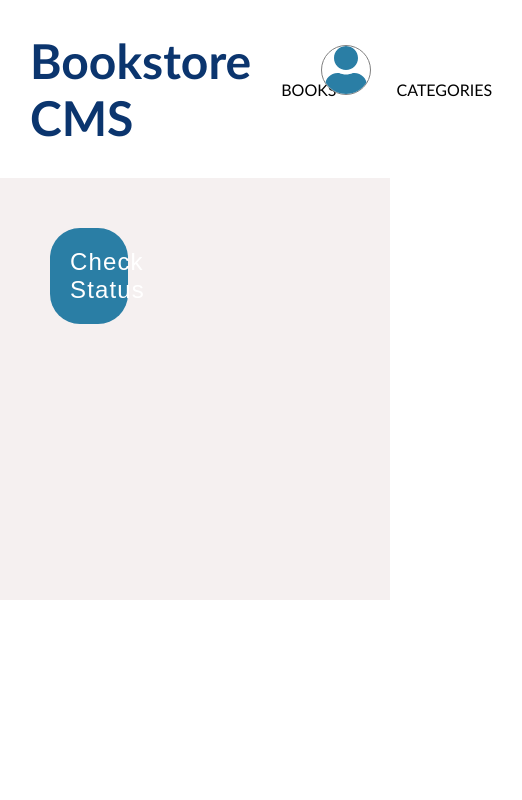
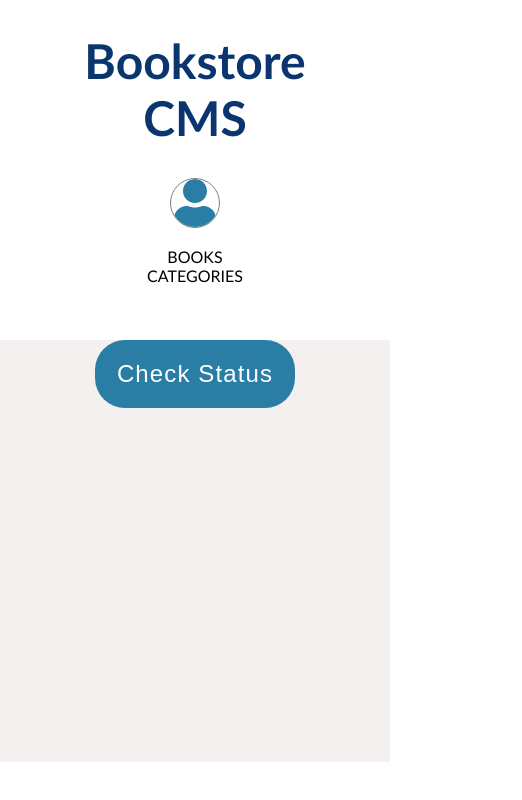
Before and after one commit to trace-kadenyi/Bookstore-App, a React (Create React App) app: page /categories in a window 390 px wide. Shown: the top 800 px of the page, 522 px wide, since content can reach past the window. Built offline with nearby package versions, Linux system fonts and the light colour scheme.

Commit message:
Add styling to the bookstore

```diff
--- a/src/Components/Books/BookItem.js
+++ b/src/Components/Books/BookItem.js
@@ -16,12 +16,12 @@ const BookItem = ({
 
   const handleRemove = () => {
     dispatch(removeBook(id));
-    swal('Done!', `${title} successfully removed`, 'success');
+    swal('Done!', `${title} has been successfully removed`, 'success');
   };
 
   return (
     <li className="bookitem">
-      <div>
+      <div className="head-section">
         <h4 className="genre">{category}</h4>
         <h3 className="title">{title}</h3>
         <p className="author">{author}</p>
@@ -38,15 +38,19 @@ const BookItem = ({
       </div>
       <div className="percentage">
         <CircularProgressbar
-          style={{ width: 65, height: 65 }}
+          style={{ width: 55, height: 85 }}
           value={progress}
           text={`${progress}%`}
         />
-        Completed
+        <span className="span">Completed</span>
       </div>
       <div>
         <h3 className="chapter">CURRENT CHAPTER</h3>
-        <p className="verse">{chapter}</p>
+        <p className="verse">
+          Chapter
+          {' '}
+          { chapter }
+        </p>
         <button type="button" className="update">UPDATE PROGRESS</button>
       </div>
     </li>
--- a/src/Components/Books/BookList.js
+++ b/src/Components/Books/BookList.js
@@ -1,11 +1,11 @@
 import React, { useEffect } from 'react';
 import { useSelector, useDispatch } from 'react-redux/es/exports';
 import BookItem from './BookItem';
-import { fetchBooks } from '../../redux/books/books';
+import { fetchBooks, selectAllBooks } from '../../redux/books/books';
 import Form from './Form';
 
 const BookList = () => {
-  const books = useSelector((state) => state.books);
+  const books = useSelector(selectAllBooks);
   const dispatch = useDispatch();
 
   useEffect(() => {
--- a/src/Components/Books/Books.css
+++ b/src/Components/Books/Books.css
@@ -13,7 +13,8 @@
 .bookitem {
   border: 1px rgb(200, 194, 194) solid;
   background-color: white;
-  display: flex;
+  display: grid;
+  grid-template-columns: 2fr 2fr 1fr;
   align-items: center;
   justify-content: space-between;
 }
@@ -86,9 +87,16 @@ input {
 
 .percentage {
   display: flex;
+  justify-content: space-around;
   border-right: 2px rgb(200, 194, 194) solid;
   height: 80px;
   padding-right: 20px;
+}
+
+.span {
+  margin-top: 20px;
+  margin-left: -30px;
+  color: gray;
 }
 
 .update {
@@ -111,3 +119,46 @@ input {
 .completed {
   color: gray;
 }
+
+@media screen and (max-width: 768px) {
+  .bookitem {
+    display: flex;
+    flex-direction: column;
+    align-items: center;
+    justify-content: center;
+    margin: auto;
+  }
+
+  .head-section {
+    display: flex;
+    flex-direction: column;
+    align-items: center;
+    justify-content: center;
+    margin: auto;
+    border-bottom: 1px rgb(200, 194, 194) solid;
+    width: 60%;
+  }
+
+  .percentage {
+    border-right: none;
+    border-bottom: 1px rgb(200, 194, 194) solid;
+    width: 50%;
+  }
+
+  .title {
+    text-align: center;
+  }
+
+  .span {
+    margin-left: 10px;
+    font-size: 1rem;
+  }
+
+  form {
+    grid-template-columns: 100%;
+  }
+
+  .submit {
+    padding: 15px;
+  }
+}
--- a/src/Components/Books/Form.js
+++ b/src/Components/Books/Form.js
@@ -19,7 +19,7 @@ const Form = () => {
     };
     if (title.length && author.length) {
       dispatch(addBook(book));
-      swal('Done!', `${title} successfully added`, 'success');
+      swal('Done!', `${title} has been successfully added`, 'success');
       setTitle('');
       setAuthor('');
     }
--- a/src/Components/Categories/Categories.css
+++ b/src/Components/Categories/Categories.css
@@ -1,12 +1,15 @@
 .categories-container {
   background-color: rgb(245, 240, 240);
   min-height: 50vh;
+
+  /* border: 2px red solid; */
+  position: relative;
 }
 
 .status {
   padding: 20px;
   margin: 50px;
-  width: 20%;
+  width: 200px;
   border-radius: 30px;
   background-color: rgb(42, 126, 165);
   border: none;
@@ -14,3 +17,22 @@
   font-size: 1.5rem;
   letter-spacing: 0.07rem;
 }
+
+.resolution {
+  font-size: 3.5rem;
+  font-weight: bold;
+  align-items: center;
+  text-align: center;
+  justify-content: center;
+  letter-spacing: 0.07rem;
+  padding-top: 10%;
+}
+
+@media screen and (max-width: 500px) {
+  .status {
+    display: flex;
+    justify-content: center;
+    text-align: center;
+    margin: 10% auto 0;
+  }
+}
--- a/src/Components/Categories/Categories.js
+++ b/src/Components/Categories/Categories.js
@@ -7,13 +7,14 @@ const Categories = () => {
   const myCategories = useSelector((state) => state.categories);
   const dispatch = useDispatch();
 
-  const handleClick = () => {
+  const handleClick = (e) => {
     dispatch(checkStatus());
+    e.target.style.display = 'none';
   };
   return (
     <div className="categories-container">
       <button type="button" className="status" onClick={handleClick}>Check Status</button>
-      <h3>{myCategories}</h3>
+      <h3 className="resolution">{myCategories}</h3>
     </div>
   );
 };
--- a/src/Components/Navigation/Navigation.css
+++ b/src/Components/Navigation/Navigation.css
@@ -38,3 +38,29 @@ a:focus {
   top: 25%;
   right: 5%;
 }
+
+@media screen and (max-width: 750px) {
+  .header-container {
+    flex-direction: column;
+    align-items: center;
+    justify-content: center;
+  }
+
+  .nav {
+    flex-direction: column;
+    align-items: center;
+    justify-content: center;
+  }
+
+  .nav li {
+    padding: 0;
+  }
+
+  .userIcon {
+    position: static;
+  }
+
+  .header-container h1 {
+    text-align: center;
+  }
+}
--- a/src/Components/Navigation/Navigation.js
+++ b/src/Components/Navigation/Navigation.js
@@ -22,6 +22,9 @@ const Navbar = () => {
         <h1>Bookstore CMS</h1>
       </div>
       <div>
+        <FaUser className="userIcon" />
+      </div>
+      <div>
         <nav>
           <ul className="nav">
             {links.map((link) => (
@@ -32,9 +35,6 @@ const Navbar = () => {
           </ul>
         </nav>
       </div>
-      <div>
-        <FaUser className="userIcon" />
-      </div>
     </div>
   );
 };
--- a/src/redux/books/books.js
+++ b/src/redux/books/books.js
@@ -61,4 +61,6 @@ export const fetchBooks = createAsyncThunk(
   },
 );
 
+export const selectAllBooks = (state) => state.books;
+
 export default booksReducer;
```
Also changed, not shown: package.json (+12 -8 lines), .stylelintrc.json, public/manifest.json, 2 other files (tests, documents, lock files or other folders).
